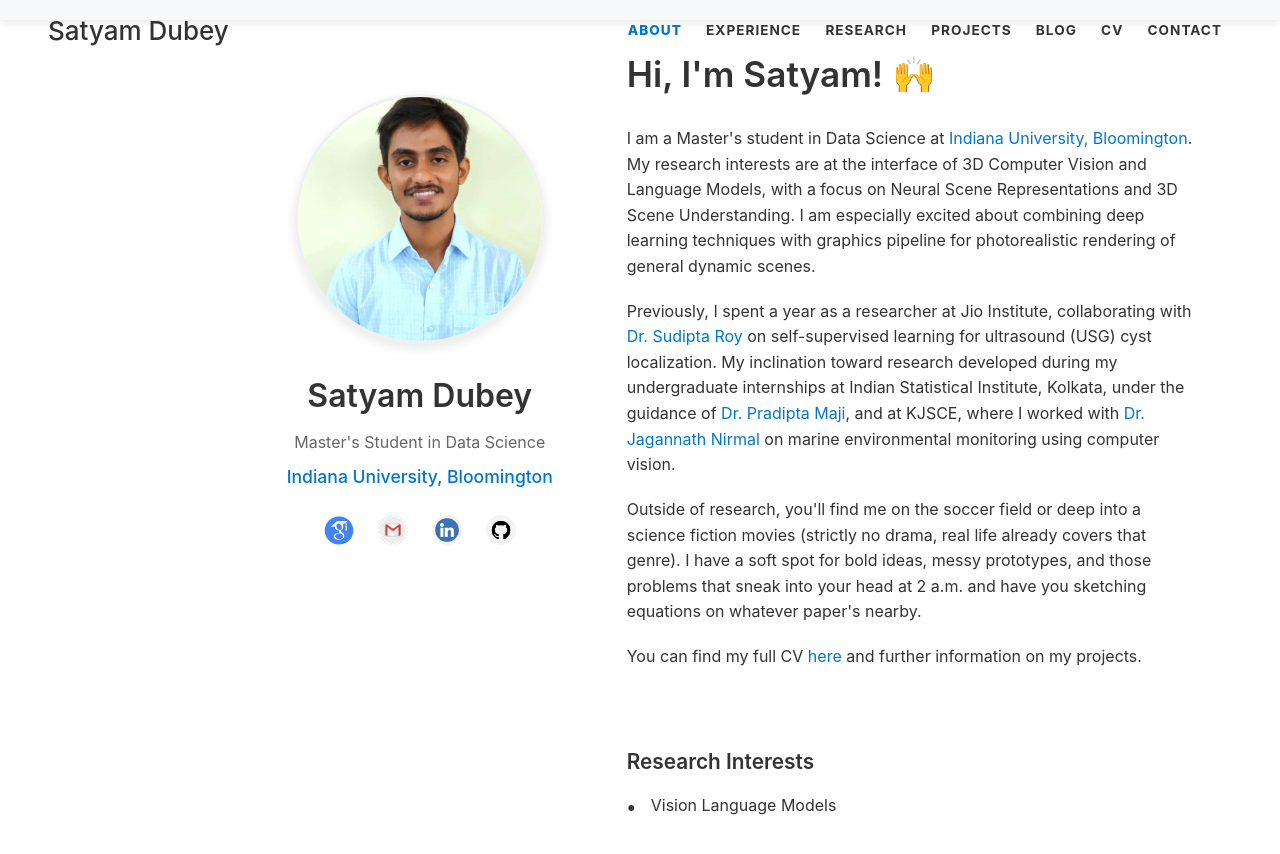
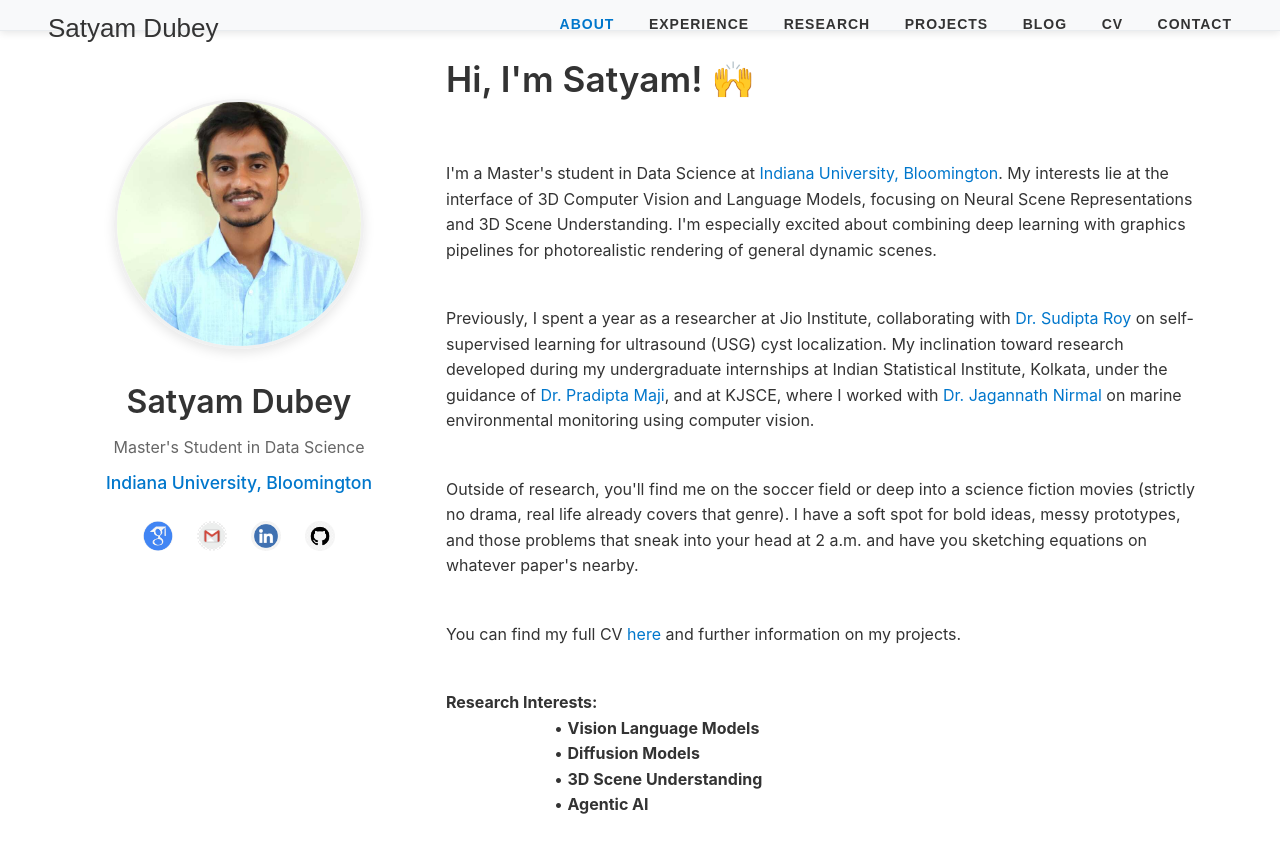
Before and after one commit to dsatyam09/dsatyam09.github.io, a Jekyll site: the page preview.html, which Jekyll copies as it is, in a window 1280 px wide. Shown: the top 854 px of the page. Built offline with Jekyll 4.4.1, drawn with Linux system fonts in a browser that asks for light colours.

Commit message:
lets do it

```diff
--- a/_sass/_header.scss
+++ b/_sass/_header.scss
@@ -1,123 +1,67 @@
 /**
  * Site header
- *
- * Each of these are elements that can be applied to other elements using
- * the `@extend` directive.
  */
 
-%vertical-rhythm {
-    margin-bottom: $spacing-unit / 2;
+.site-header {
+    background-color: #f8f9fa; /* Greyish color like bottom navbar */
+    box-shadow: 0px 2px 8px rgba(0, 0, 0, 0.1);
+    position: relative;
+    padding: 15px 0;
+    border-bottom: 1px solid #e9ecef;
 }
 
-.site-header {
-    border-top: 5px solid $grey-color-dark;
-    border-bottom: 1px solid $grey-color-light;
-    min-height: $spacing-unit * 1.865;
-    background-color: #f8f9fa; /* Greyish color */
-    box-shadow: 0px 2px 8px rgba(0, 0, 0, 0.1);
-
-    // Positioning context for the mobile navigation icon
-    position: relative;
+.wrapper {
+    max-width: 1400px;
+    margin: 0 auto;
+    padding: 0 3rem;
 }
 
 .site-title {
-    @extend %vertical-rhythm;
     float: left;
-    padding-bottom: 5px;
     font-size: 26px;
     font-weight: 500;
-    line-height: $base-line-height * $base-font-size * 2.25;
-    letter-spacing: -1px;
-    margin-bottom: 0;
-    color: $grey-color-dark;
+    color: #333333;
     text-decoration: none;
     font-family: 'Titillium Web', sans-serif;
+    line-height: 1;
 }
 
 .site-nav {
     float: right;
-    line-height: $base-line-height * $base-font-size * 2.25;
+    line-height: 1;
+}
 
-    .menu-icon {
+.site-nav .page-link {
+    display: inline-block;
+    color: #333333;
+    text-decoration: none;
+    font-weight: 700;
+    font-family: 'Titillium Web', sans-serif;
+    text-transform: uppercase;
+    font-size: 14px;
+    letter-spacing: 1px;
+    margin-left: 30px;
+    transition: color 0.3s ease;
+}
+
+.site-nav .page-link:hover {
+    color: #0077CC;
+}
+
+.site-nav .page-link.active {
+    color: #0077CC;
+    font-weight: 800;
+}
+
+/* Mobile responsive */
+@media (max-width: 768px) {
+    .site-nav {
         display: none;
     }
 
-    .page-link {
-        color: $text-color;
-        line-height: $base-line-height;
-        font-weight: 700; /* Made bolder */
-        color: #333333; /* Made darker */
-        text-decoration: none;
-        font-family: 'Titillium Web', sans-serif;
-
-        // Gaps between nav items, but not on the last one
-        &:not(:last-child) {
-            margin-right: 20px;
-        }
-    }
-
-    @include media-query($on-palm) {
-        position: absolute;
-        top: 9px;
-        right: $spacing-unit / 2;
-        background-color: $background-color;
-        border: 1px solid $grey-color-light;
-        border-radius: 5px;
-        text-align: right;
-
-        .menu-icon {
-            display: block;
-            float: right;
-            width: 36px;
-            height: 26px;
-            line-height: 0;
-            padding-top: 10px;
-            text-align: center;
-
-            > svg {
-                width: 18px;
-                height: 15px;
-
-                path {
-                    fill: $grey-color-dark;
-                }
-            }
-        }
-
-        .trigger {
-            clear: both;
-            display: none;
-        }
-
-        &:hover .trigger {
-            display: block;
-            padding-bottom: 5px;
-        }
-
-        .page-link {
-            display: block;
-            padding: 5px 10px;
-
-            &:not(:last-child) {
-                margin-right: 0;
-                margin-bottom: 10px;
-            }
-            margin-left: 20px;
-
-            @include media-query($on-palm) {
-                padding: 5px 0;
-
-                &:not(:last-child) {
-                    margin-right: 0;
-                    margin-bottom: 10px;
-                }
-                margin-left: auto;
-            }
-        }
+    .site-title {
+        float: none;
+        text-align: center;
+        display: block;
     }
 }
-
-.page-link.active {
-    color: $brand-color;
-    font-weight: 800; /* Made even bolder for active state */
-}
--- a/preview.html
+++ b/preview.html
@@ -20,71 +20,74 @@
 
         /* Header Styles */
         .site-header {
-            background-color: #f8f9fa; /* Greyish color */
+            background-color: #f8f9fa; /* Greyish color like bottom navbar */
             box-shadow: 0px 2px 8px rgba(0, 0, 0, 0.1);
             position: relative;
-            padding: 10px 0;
+            padding: 15px 0;
+            border-bottom: 1px solid #e9ecef;
         }
 
         .wrapper {
-            max-width: 1400px; /* Increased width */
+            max-width: 1400px;
             margin: 0 auto;
-            padding: 0 3rem; /* Increased from 2rem to 3rem (0.5X increase) */
+            padding: 0 3rem;
         }
 
         .site-title {
+            float: left;
             font-size: 26px;
-            float: left;
             font-weight: 500;
             color: #333333;
             text-decoration: none;
+            font-family: 'Titillium Web', sans-serif;
+            line-height: 1;
         }
 
         .site-nav {
             float: right;
-            line-height: 40px;
+            line-height: 1;
         }
 
-        .site-nav ul {
-            text-align: right;
-            float: right;
-            padding-top: 9px;
-            font-size: 85%;
+        .site-nav .page-link {
+            display: inline-block;
+            color: #333333;
+            text-decoration: none;
+            font-weight: 700;
+            font-family: 'Titillium Web', sans-serif;
+            text-transform: uppercase;
+            font-size: 14px;
             letter-spacing: 1px;
-            line-height: 1em;
-            font-weight: 700; /* Made bolder */
-            margin: 0;
-            padding: 0;
-            list-style-type: none;
-            text-transform: uppercase;
+            margin-left: 30px;
+            transition: color 0.3s ease;
         }
 
-        .site-nav .menu > li {
-            display: inline-block;
-            height: 23px;
-            line-height: normal;
-            margin: 12px 10px 0 10px;
-            position: relative;
-            vertical-align: top;
+        .site-nav .page-link:hover {
+            color: #0077CC;
         }
 
-        .site-nav a {
-            display: block;
-            color: #333333;
-            text-decoration: none;
-            font-weight: 700; /* Made bolder */
+        .site-nav .page-link.active {
+            color: #0077CC;
+            font-weight: 800;
         }
 
-        .page-link.active {
-            color: #0077CC;
-            font-weight: 800; /* Made even bolder for active state */
+        /* Mobile responsive */
+        @media (max-width: 768px) {
+            .site-nav {
+                display: none;
+            }
+
+            .site-title {
+                float: none;
+                text-align: center;
+                display: block;
+            }
         }
 
         /* About Container */
         .about-container {
             display: flex;
             gap: 3rem;
-            margin-top: 1.6rem; /* Reduced from 2rem to 1.6rem (0.8X) */
+            margin-top: 1.28rem; /* Reduced from 1.6rem to 1.28rem (0.8X) */
             height: calc(100vh - 120px); /* Make it fit in viewport */
             overflow: hidden; /* Prevent scrolling */
         }
@@ -192,7 +195,7 @@
             font-size: 1rem; /* Reduced from 1.1rem */
             line-height: 1.6; /* Reduced from 1.7 */
             color: #333333;
-            margin-bottom: 1.2rem; /* Reduced from 1.5rem */
+            margin-bottom: 0.84rem; /* Reduced from 1.2rem to 0.84rem (0.7X) */
         }
 
         .content-section a {
@@ -293,15 +296,13 @@
         <div class="wrapper">
             <a class="site-title" href="/">Satyam Dubey</a>
             <nav class="site-nav">
-                <ul class="menu">
-                    <li><a href="/" class="page-link active">About</a></li>
-                    <li><a href="/experience/" class="page-link">Experience</a></li>
-                    <li><a href="/research/" class="page-link">Research</a></li>
-                    <li><a href="/projects/" class="page-link">Projects</a></li>
-                    <li><a href="/blog/" class="page-link">Blog</a></li>
-                    <li><a href="/cv/" class="page-link">CV</a></li>
-                    <li><a href="/contact/" class="page-link">Contact</a></li>
-                </ul>
+                <a href="/" class="page-link active">About</a>
+                <a href="/experience/" class="page-link">Experience</a>
+                <a href="/research/" class="page-link">Research</a>
+                <a href="/projects/" class="page-link">Projects</a>
+                <a href="/blog/" class="page-link">Blog</a>
+                <a href="/cv/" class="page-link">CV</a>
+                <a href="/contact/" class="page-link">Contact</a>
             </nav>
         </div>
     </header>
@@ -340,7 +341,7 @@
                 <div class="content-section">
                     <h1>Hi, I'm Satyam! 🙌</h1>
 
-                    <p>I am a Master's student in Data Science at <a href="https://www.ri.cmu.edu/">Indiana University, Bloomington</a>. My research interests are at the interface of 3D Computer Vision and Language Models, with a focus on Neural Scene Representations and 3D Scene Understanding. I am especially excited about combining deep learning techniques with graphics pipeline for photorealistic rendering of general dynamic scenes.</p>
+                    <p>I'm a Master's student in Data Science at <a href="https://luddy.indiana.edu/index.html">Indiana University, Bloomington</a>. My interests lie at the interface of 3D Computer Vision and Language Models, focusing on Neural Scene Representations and 3D Scene Understanding. I'm especially excited about combining deep learning with graphics pipelines for photorealistic rendering of general dynamic scenes.</p>
 
                     <p>Previously, I spent a year as a researcher at Jio Institute, collaborating with <a href="https://sites.google.com/view/a2idsia-at-xyx/sudipta-roy">Dr. Sudipta Roy</a> on self-supervised learning for ultrasound (USG) cyst localization. My inclination toward research developed during my undergraduate internships at Indian Statistical Institute, Kolkata, under the guidance of <a href="https://www.isical.ac.in/~pmaji/">Dr. Pradipta Maji</a>, and at KJSCE, where I worked with <a href="https://www.somaiya.edu/en/view-member/160111/">Dr. Jagannath Nirmal</a> on marine environmental monitoring using computer vision.</p>
 
@@ -348,16 +349,11 @@
 
                     <p>You can find my full CV <a href="/cv/">here</a> and further information on my projects.</p>
 
-                    <div class="research-interests">
-                        <h2>Research Interests</h2>
-
-                        <ul>
-                            <li>Vision Language Models</li>
-                            <li>Diffusion Models</li>
-                            <li>3D Scene Understanding</li>
-                            <li>Agentic AI</li>
-                        </ul>
-                    </div>
+                    <p><strong>Research Interests:</strong><br>
+                    &nbsp;&nbsp;&nbsp;&nbsp;&nbsp;&nbsp;&nbsp;&nbsp;&nbsp;&nbsp;&nbsp;&nbsp;&nbsp;&nbsp;&nbsp;&nbsp;&nbsp;&nbsp;&nbsp;&nbsp;&nbsp;&nbsp;&nbsp;&nbsp;• <strong>Vision Language Models</strong><br>
+                    &nbsp;&nbsp;&nbsp;&nbsp;&nbsp;&nbsp;&nbsp;&nbsp;&nbsp;&nbsp;&nbsp;&nbsp;&nbsp;&nbsp;&nbsp;&nbsp;&nbsp;&nbsp;&nbsp;&nbsp;&nbsp;&nbsp;&nbsp;&nbsp;• <strong>Diffusion Models</strong><br>
+                    &nbsp;&nbsp;&nbsp;&nbsp;&nbsp;&nbsp;&nbsp;&nbsp;&nbsp;&nbsp;&nbsp;&nbsp;&nbsp;&nbsp;&nbsp;&nbsp;&nbsp;&nbsp;&nbsp;&nbsp;&nbsp;&nbsp;&nbsp;&nbsp;• <strong>3D Scene Understanding</strong><br>
+                    &nbsp;&nbsp;&nbsp;&nbsp;&nbsp;&nbsp;&nbsp;&nbsp;&nbsp;&nbsp;&nbsp;&nbsp;&nbsp;&nbsp;&nbsp;&nbsp;&nbsp;&nbsp;&nbsp;&nbsp;&nbsp;&nbsp;&nbsp;&nbsp;• <strong>Agentic AI</strong></p>
                 </div>
             </div>
         </div>
```
Also changed, not shown: _includes/header.html (+1 -17 lines), _includes/nav.html (+2 -6 lines).
